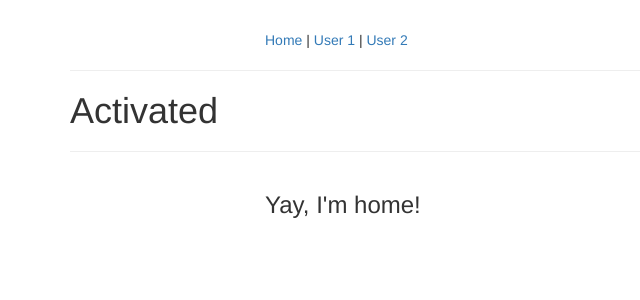
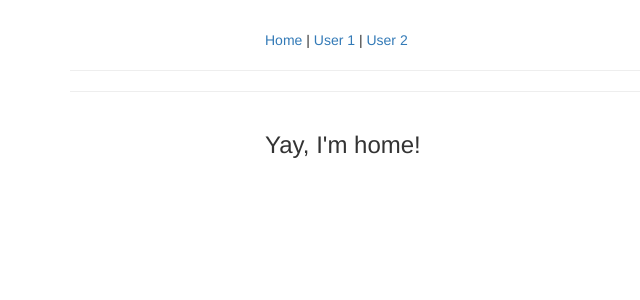
Before and after one commit to Munalula-Sikazwe/Angular-observables, an Angular app: page / in a window 1280 px wide. Shown: the top 300 px of the page, without its empty margins (0-640 px from the left). Built offline with nearby package versions, Linux system fonts and the light colour scheme.

Commit message:
Subscribed to emitter to activate the text.

```diff
--- a/src/app/app.component.html
+++ b/src/app/app.component.html
@@ -12,7 +12,7 @@
     </div>
   </div>
   <hr />
-  <h1>Activated</h1>
+  <h1 *ngIf="activated" >Activated</h1>
   <hr/>
   <div class="row">
     <div class="col-xs-12 col-sm-10 col-md-8 col-sm-offset-1 col-md-offset-2">
--- a/src/app/app.component.ts
+++ b/src/app/app.component.ts
@@ -1,4 +1,5 @@
 import { Component, OnInit } from '@angular/core';
+import {UserService} from "./user.service";
 
 @Component({
   selector: 'app-root',
@@ -6,7 +7,11 @@ import { Component, OnInit } from '@angular/core';
   styleUrls: ['./app.component.css']
 })
 export class AppComponent implements OnInit {
-  constructor() {}
-
-  ngOnInit() {}
+  constructor(private userService:UserService) {}
+activated : boolean = false;
+  ngOnInit() {
+    this.userService.activatedEmitter.subscribe(activate=>{
+      this.activated = activate;
+    })
+  }
 }
```
